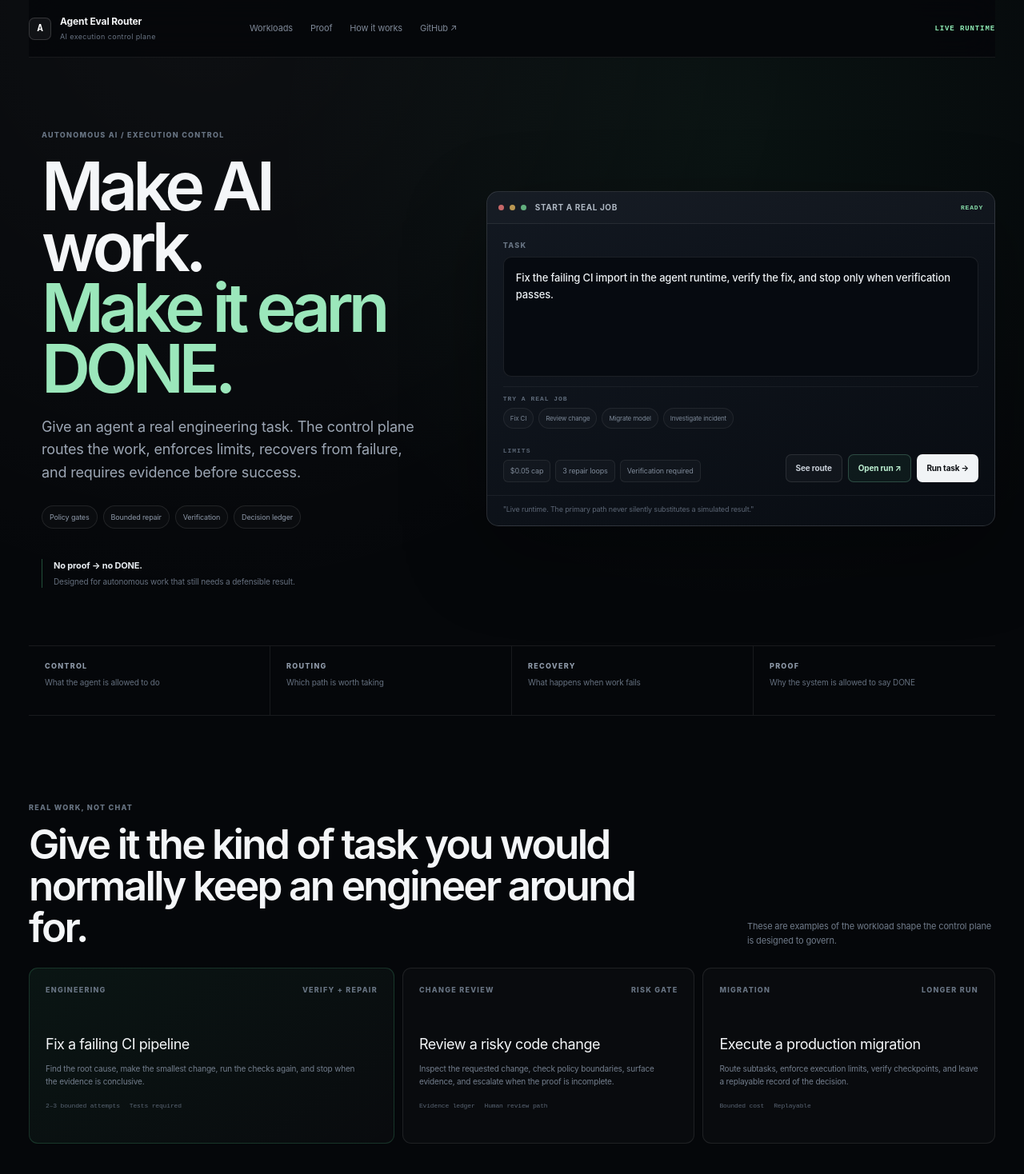
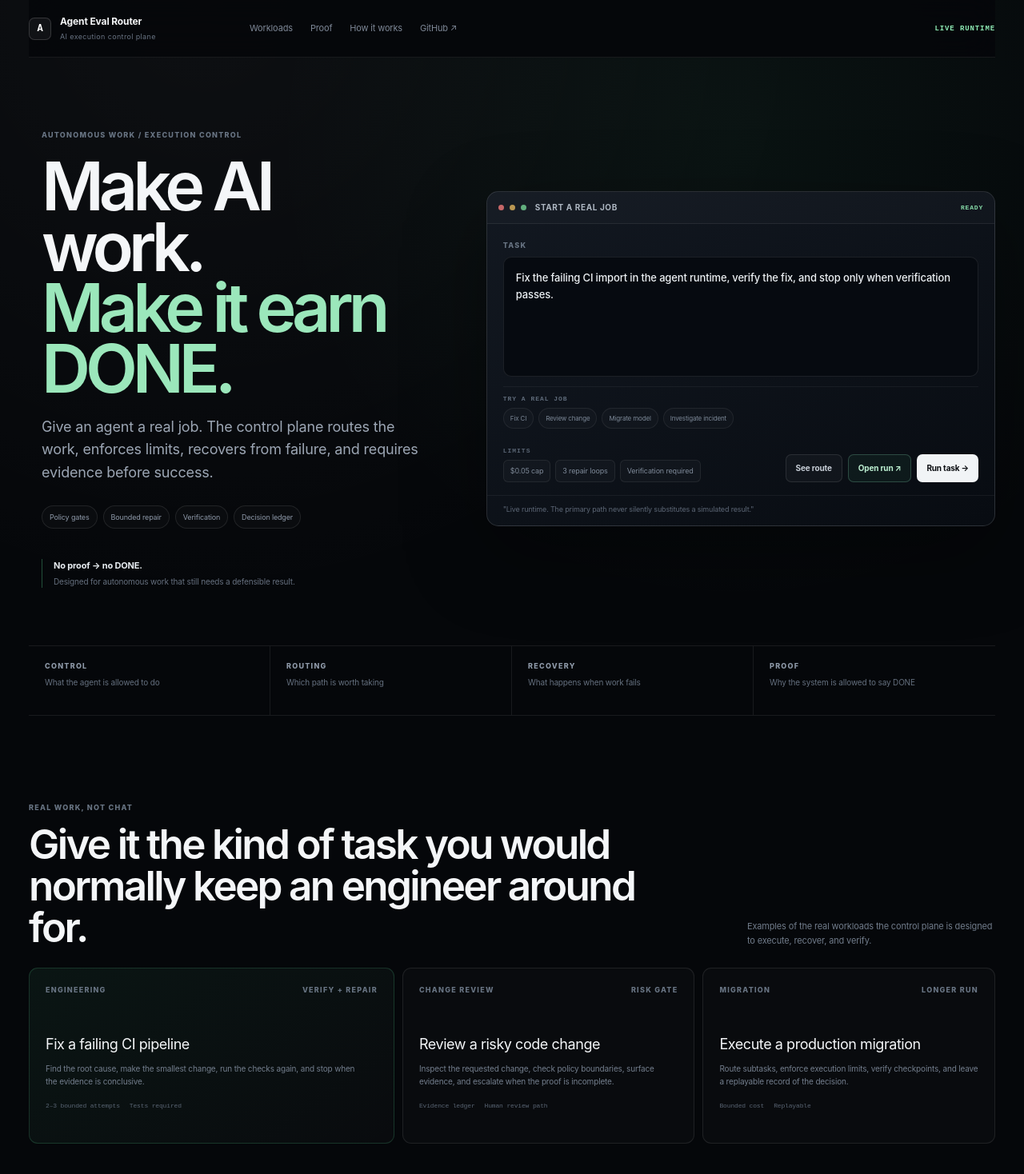
Before and after one commit to rohith0707/agent-eval-router, a Next.js app: page /agent in a window 1280 px wide. Shown: the top 1468 px of the page at 80% size. Built offline with nearby package versions, Linux system fonts and the light colour scheme.

Commit message:
Broaden live task positioning

```diff
--- a/app/agent/page.tsx
+++ b/app/agent/page.tsx
@@ -191,10 +191,10 @@ export default function AgentControlPlane() {
       <main className="productMain" id="top">
         <section className="productHero">
           <div className="productHeroCopy">
-            <div className="productKicker">AUTONOMOUS AI / EXECUTION CONTROL</div>
+            <div className="productKicker">AUTONOMOUS WORK / EXECUTION CONTROL</div>
             <h1>Make AI work.<br /><span>Make it earn DONE.</span></h1>
             <p>
-              Give an agent a real engineering task. The control plane routes the work,
+              Give an agent a real job. The control plane routes the work,
               enforces limits, recovers from failure, and requires evidence before success.
             </p>
             <div className="heroPills">
@@ -273,7 +273,7 @@ export default function AgentControlPlane() {
               <span className="sectionTag">REAL WORK, NOT CHAT</span>
               <h2>Give it the kind of task you would normally keep an engineer around for.</h2>
             </div>
-            <p>These are examples of the workload shape the control plane is designed to govern.</p>
+            <p>Examples of the real workloads the control plane is designed to execute, recover, and verify.</p>
           </div>
 
           <div className="workGrid">
```
